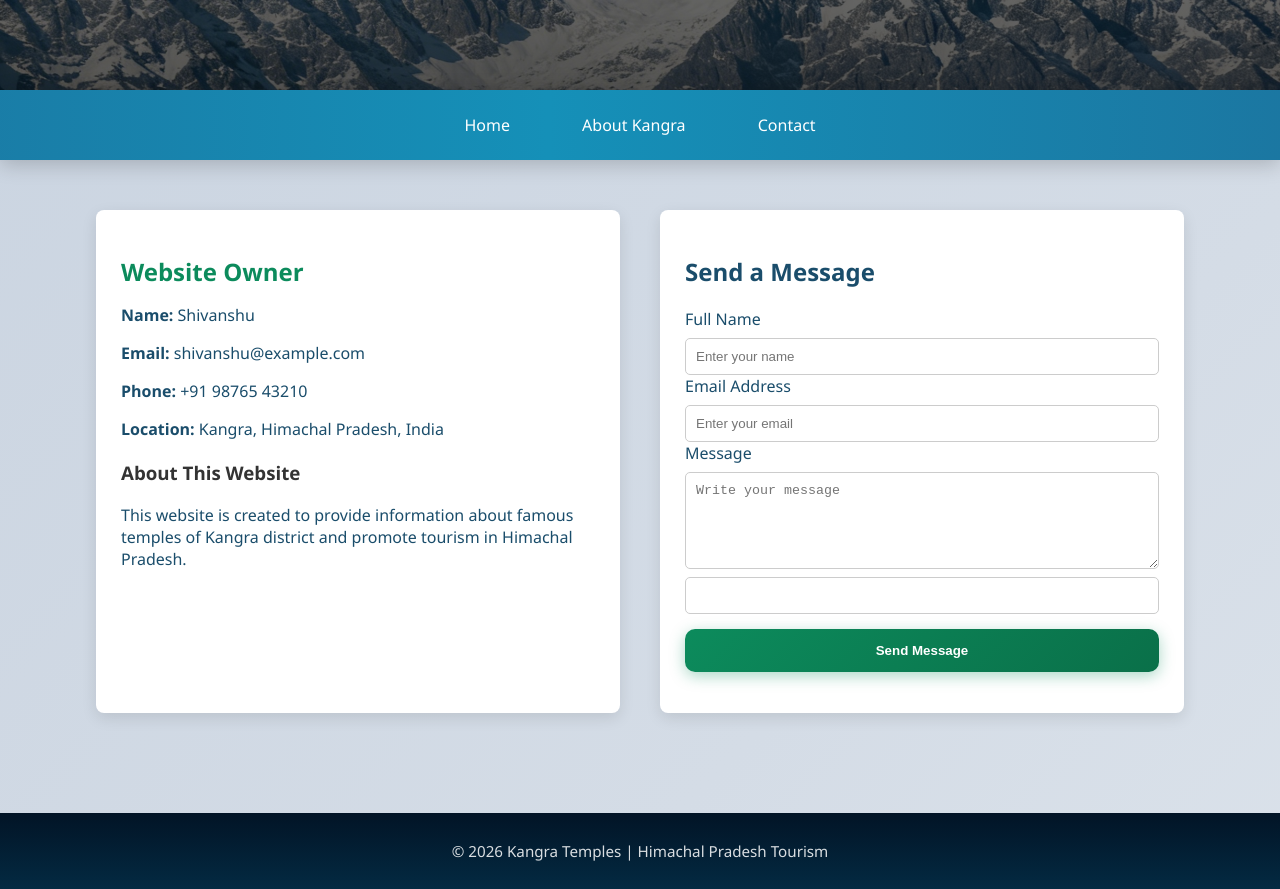
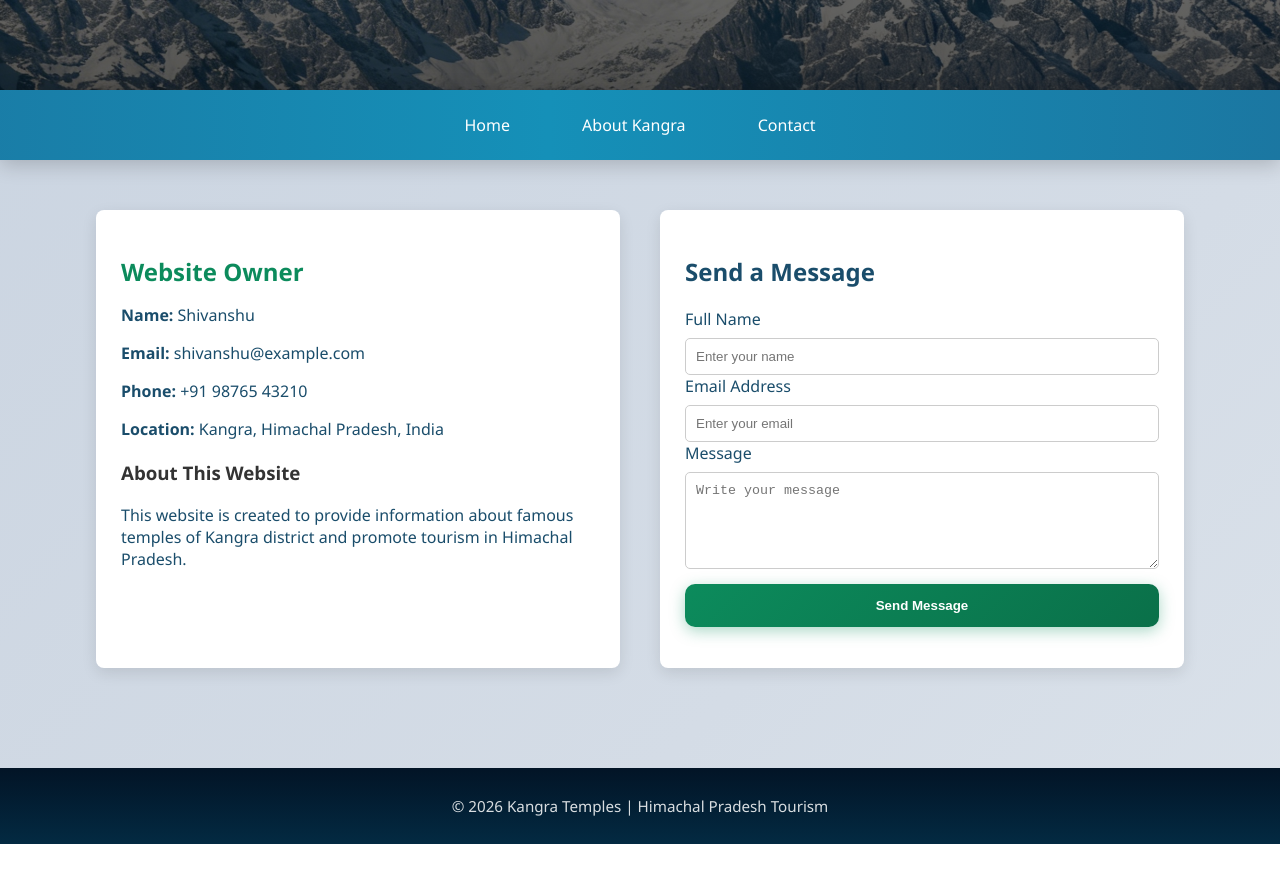
Before and after one commit to shanshu439-commits/HPtemples, a website: page contact.html in a window 1280 px wide. Shown: the part 190-1079 px from the top of the page. After the commit the page ends 1034 px from the top, so only its background shows below. Drawn offline with Linux system fonts and the light colour scheme.

Commit message:
Update contact.html

```diff
--- a/contact.html
+++ b/contact.html
@@ -51,7 +51,6 @@
             <textarea id="message" name="message" rows="5" placeholder="Write your message" required></textarea>
 
           <form onsubmit="return handleSubmit()">
-         <input type="text" name="message" required>
         <button type="submit">Send Message</button>
         </form>
             <p id="formStatus" aria-live="polite"></p>
```
